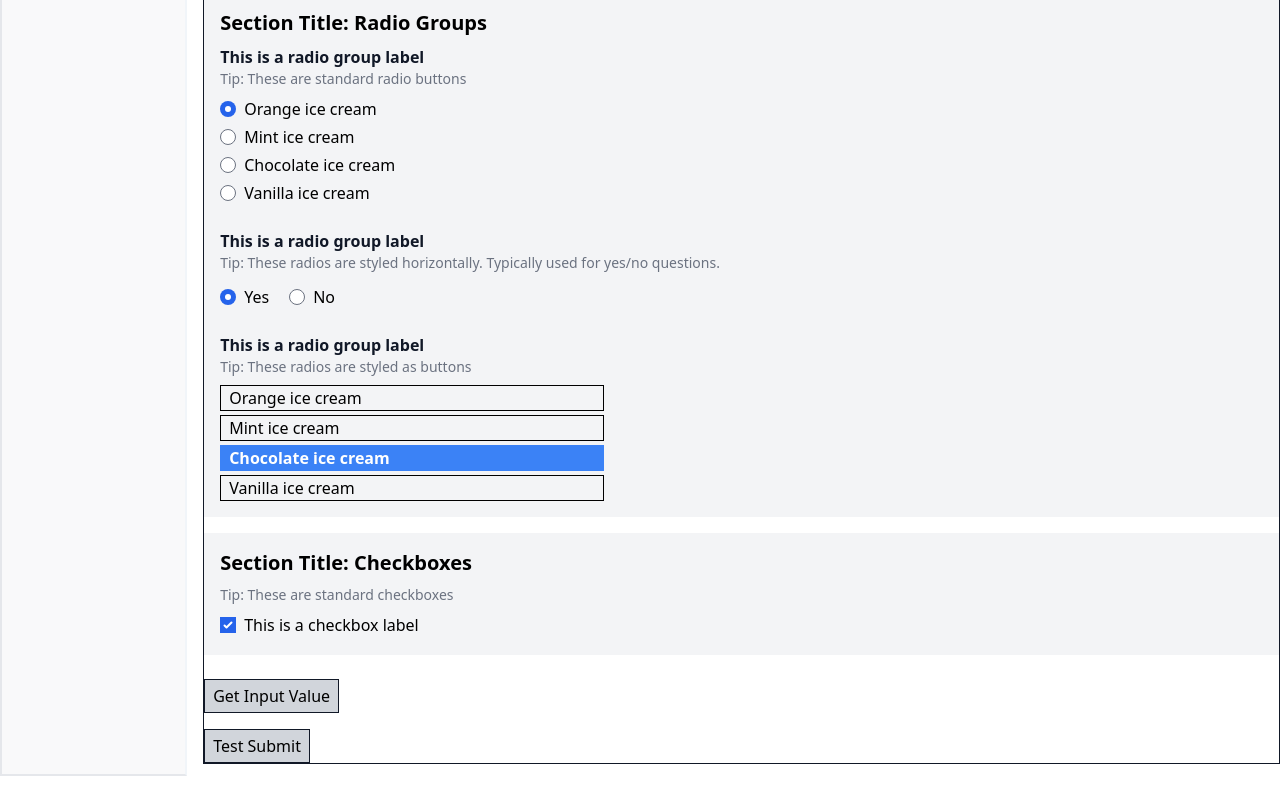
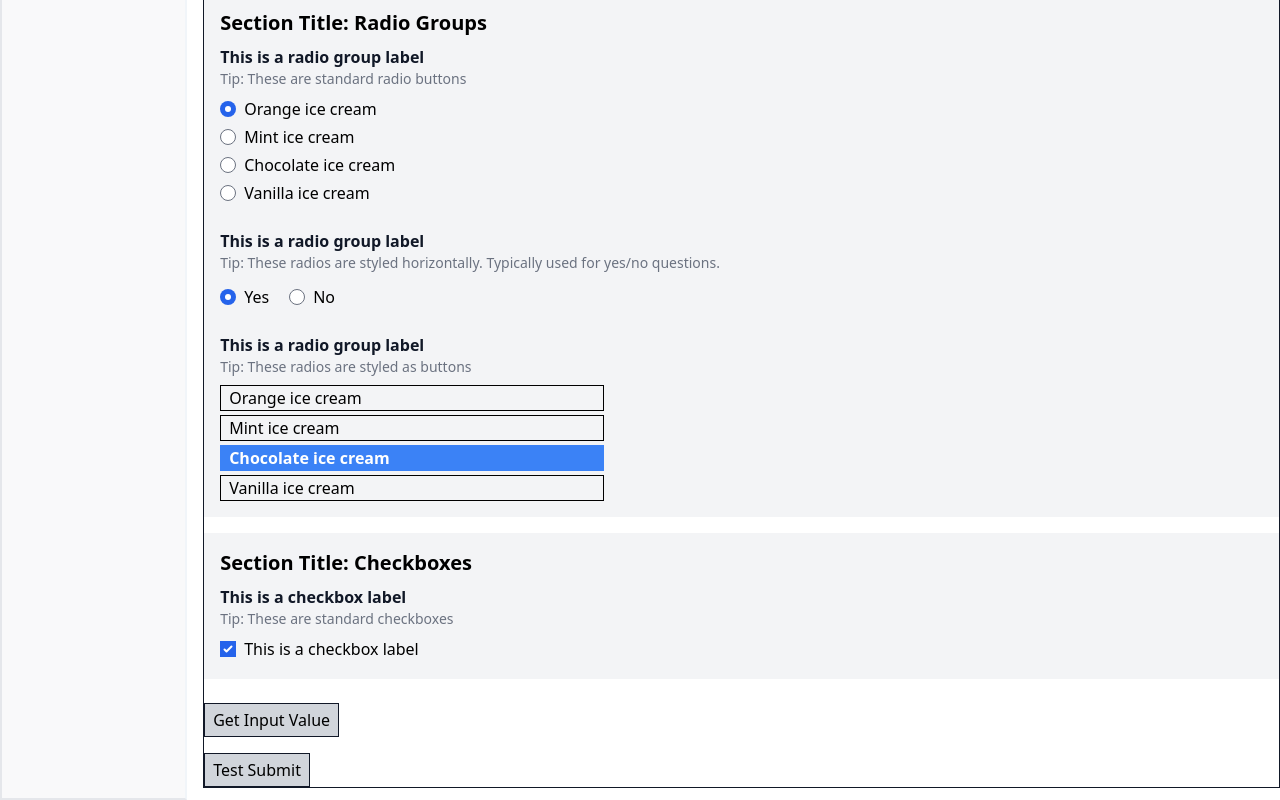
Before and after one commit to tayv/Project-Bubblegum, a Next.js app: page /forms/quiz-template in a window 1280 px wide. Shown: the part 503-1303 px from the top of the page. Before the commit the page ends 1279 px from the top, so only its background shows below. Built offline with nearby package versions, Linux system fonts and the light colour scheme.

Commit message:
Label added to Checkbox

```diff
--- a/components/atoms/checkbox.tsx
+++ b/components/atoms/checkbox.tsx
@@ -1,5 +1,6 @@
 import React, { FC, forwardRef, HTMLAttributes } from 'react'
 import classNames from 'classnames'
+import Label from '@components/layout/Label'
 
 export type CheckboxStyle = "standard" | "toggle"
 export type CheckboxProps = {
@@ -35,7 +36,8 @@ const Checkbox: FC<CheckboxProps> = forwardRef<HTMLInputElement, CheckboxProps>(
   return (
 
     <div>
-      <label className="inline-flex items-center">
+       <Label type="checkbox" label={label}>
+      {/* <label className="inline-flex items-center"> */}
         <input
           type="checkbox"
           id={id}
@@ -47,7 +49,7 @@ const Checkbox: FC<CheckboxProps> = forwardRef<HTMLInputElement, CheckboxProps>(
           value={value}
           {...props} />
         <span className="ml-2">{label}</span>
-      </label>
+      </Label>
     </div>
 
   )
--- a/components/layout/Label.tsx
+++ b/components/layout/Label.tsx
@@ -1,7 +1,7 @@
 import { FC, ReactNode } from 'react'
 
 export type LabelProps = {
-    type: "standard" | "large",
+    type: "standard" | "checkbox",
     label: string,
     children?: ReactNode
 }
@@ -17,8 +17,8 @@ const Label: FC<LabelProps> = ({
         case "standard":
           return <label htmlFor="text" className="block text-md font-bold text-gray-900">{label}{props.children}</label>
 
-        case "large":
-          return <label htmlFor="text" className="block text-md font-bold text-gray-900">{label}{props.children}</label>
+        case "checkbox":
+          return <label className="inline-flex items-center">{props.children}</label>
 
         default:
           return null;
--- a/pages/forms/quiz-template.tsx
+++ b/pages/forms/quiz-template.tsx
@@ -10,6 +10,7 @@ import WrapperRadioGroup from '@components/controlled-wrappers/WrapperRadioGroup
 import Section from '@components/layout/Section'
 import WrapperCheckbox from '@components/controlled-wrappers/WrapperCheckbox'
 import Tip from '@components/layout/Tip'
+import Label from '@components/layout/Label'
 
 // data for Breadcrumbs
 const crumbs = [
@@ -152,6 +153,7 @@ const QuizTemplate: FC = () => {
 
         <Section id="checkbox-input" style="standard">
           <Heading text="Section Title: Checkboxes" size="h3" type="primary"/>
+          <Label type="standard" label="This is a checkbox label" />
           <Tip text="Tip: These are standard checkboxes" type="standard" />
           <WrapperCheckbox
             id="test-checkbox"
```
